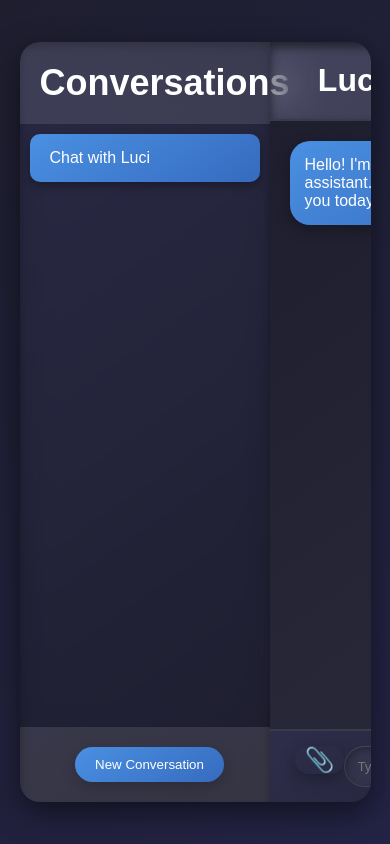
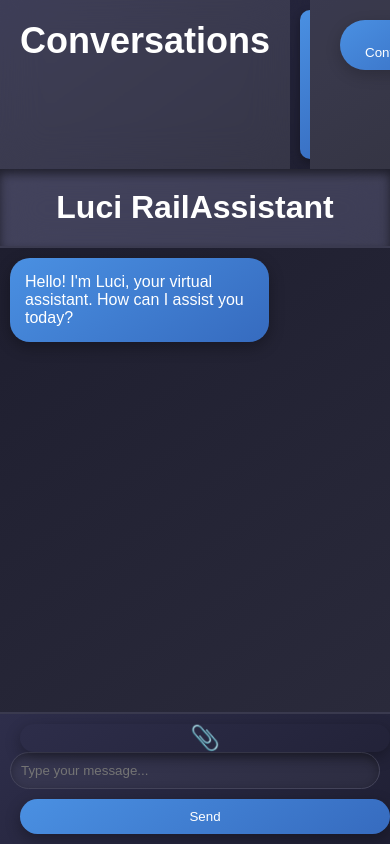
Before and after one commit to nirmallya28/lucibot, a plain HTML site: page index.html in a window 390 px wide. Drawn offline with Linux system fonts and the light colour scheme.

Commit message:
Update styles.css

```diff
--- a/styles.css
+++ b/styles.css
@@ -1,3 +1,4 @@
+/* Base Styles */
 * {
     margin: 0;
     padding: 0;
@@ -201,8 +202,7 @@ button:hover {
     background-color: rgba(255, 255, 255, 0.1);
     backdrop-filter: blur(10px);
     border-radius: 10px;
-    box-shadow: 0px
-    10px 20px rgba(0, 0, 0, 0.5);
+    box-shadow: 0px 10px 20px rgba(0, 0, 0, 0.5);
     z-index: 1;
     flex-direction: column;
     overflow: hidden;
@@ -231,3 +231,75 @@ button:hover {
 .attachment-menu button:hover {
     background-color: rgba(255, 255, 255, 0.2);
 }
+
+/* Media Query for Smaller Screens */
+@media (max-width: 768px) {
+    .container {
+        flex-direction: column;
+        height: 100vh;
+        width: 100%;
+        border-radius: 0;
+    }
+
+    .sidebar {
+        width: 100%;
+        height: 30vh;
+        box-shadow: none;
+        flex-direction: row;
+    }
+
+    .conversations-list {
+        flex-grow: 1;
+        overflow-x: auto;
+        display: flex;
+        flex-direction: row;
+        padding: 10px;
+    }
+
+    .conversation-item {
+        margin-right: 10px;
+        margin-bottom: 0;
+        padding: 10px;
+        flex: 1;
+    }
+
+    .chat-area {
+        height: 70vh;
+        overflow: hidden;
+    }
+
+    .chat-box {
+        padding: 10px;
+    }
+
+    .input-area {
+        padding: 10px;
+        flex-direction: column;
+    }
+
+    input[type="text"] {
+        margin-bottom: 10px;
+        padding: 10px;
+        border-radius: 20px;
+    }
+
+    button {
+        width: 100%;
+        padding: 10px;
+        border-radius: 20px;
+    }
+
+    .attachment-menu {
+        bottom: 50px;
+    }
+}
+
+@media (max-width: 480px) {
+    .sidebar {
+        height: 20vh;
+    }
+
+    .chat-area {
+        height: 80vh;
+    }
+}
```
